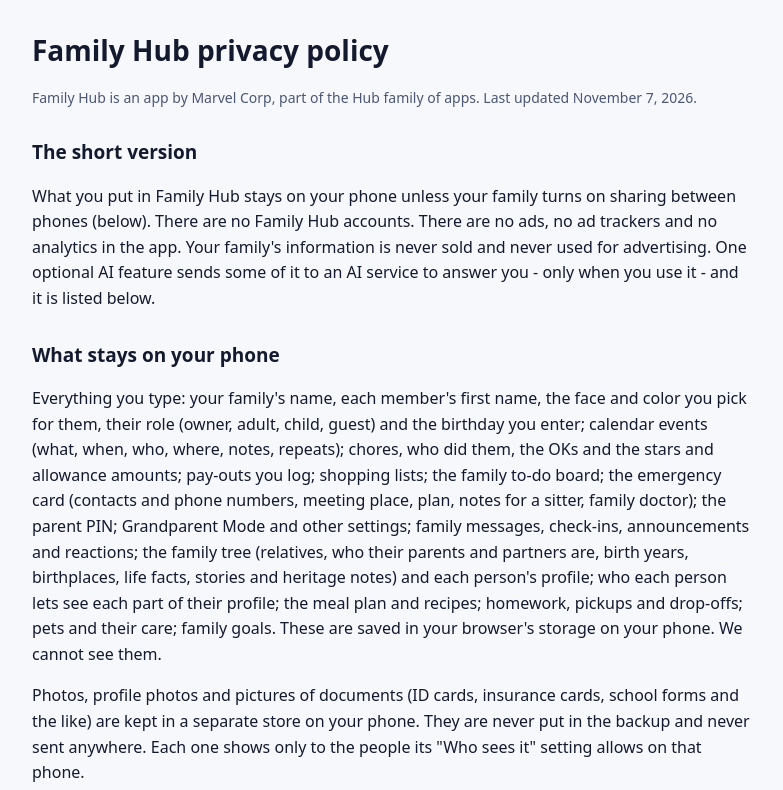
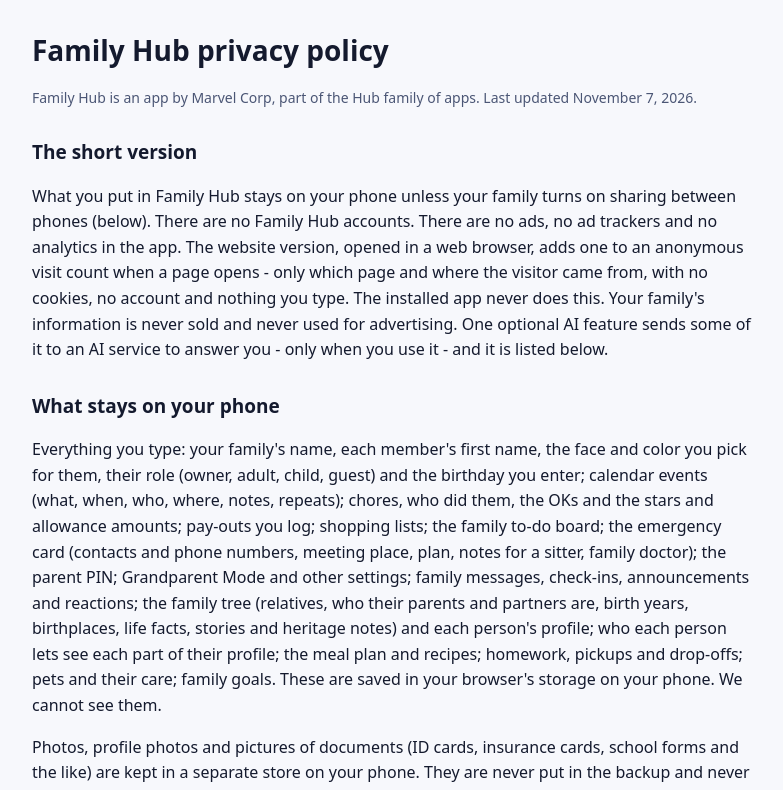
Before and after one commit to smarvel1963-ops/familyhub, a plain HTML site: page privacy.html in a window 1280 px wide. Shown: the top 790 px of the page, without its empty margins (248-1031 px from the left). Drawn offline with Linux system fonts and the light colour scheme.

Commit message:
Privacy page: the website version counts visits anonymously, the app never does (Scott 11/21: "Yes, publish both")
The Hub WEBSITE, opened in a web browser, now adds one to an anonymous visit count (Hub engine WEB_VISIT_COUNT, dayhub 9583f94):
only which page and where the visitor came from - no cookies, no account, nothing typed. The installed app never does this, so
"no analytics in the app" stays true. One sentence added after that line.

Co-Authored-By: Claude Opus 5.5 <noreply@anthropic.com>

```diff
--- a/privacy.html
+++ b/privacy.html
@@ -27,7 +27,7 @@
   <p class="dim">Family Hub is an app by Marvel Corp, part of the Hub family of apps. Last updated November 7, 2026.</p>
 
   <h2>The short version</h2>
-  <p>What you put in Family Hub stays on your phone unless your family turns on sharing between phones (below). There are no Family Hub accounts. There are no ads, no ad trackers and no analytics in the app. Your family's information is never sold and never used for advertising. One optional AI feature sends some of it to an AI service to answer you - only when you use it - and it is listed below.</p>
+  <p>What you put in Family Hub stays on your phone unless your family turns on sharing between phones (below). There are no Family Hub accounts. There are no ads, no ad trackers and no analytics in the app. The website version, opened in a web browser, adds one to an anonymous visit count when a page opens - only which page and where the visitor came from, with no cookies, no account and nothing you type. The installed app never does this. Your family's information is never sold and never used for advertising. One optional AI feature sends some of it to an AI service to answer you - only when you use it - and it is listed below.</p>
 
   <h2>What stays on your phone</h2>
   <p>Everything you type: your family's name, each member's first name, the face and color you pick for them, their role (owner, adult, child, guest) and the birthday you enter; calendar events (what, when, who, where, notes, repeats); chores, who did them, the OKs and the stars and allowance amounts; pay-outs you log; shopping lists; the family to-do board; the emergency card (contacts and phone numbers, meeting place, plan, notes for a sitter, family doctor); the parent PIN; Grandparent Mode and other settings; family messages, check-ins, announcements and reactions; the family tree (relatives, who their parents and partners are, birth years, birthplaces, life facts, stories and heritage notes) and each person's profile; who each person lets see each part of their profile; the meal plan and recipes; homework, pickups and drop-offs; pets and their care; family goals. These are saved in your browser's storage on your phone. We cannot see them.</p>
```
